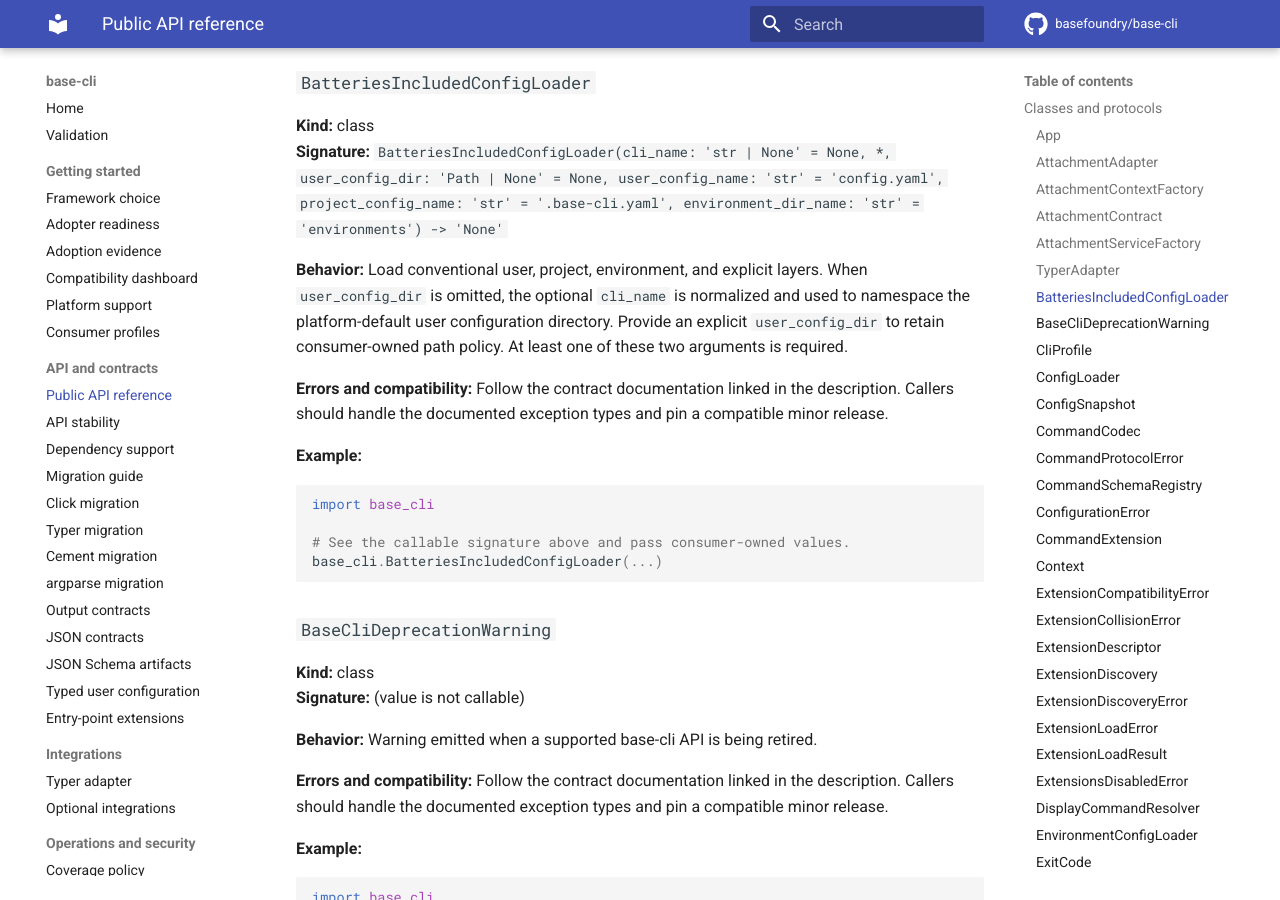
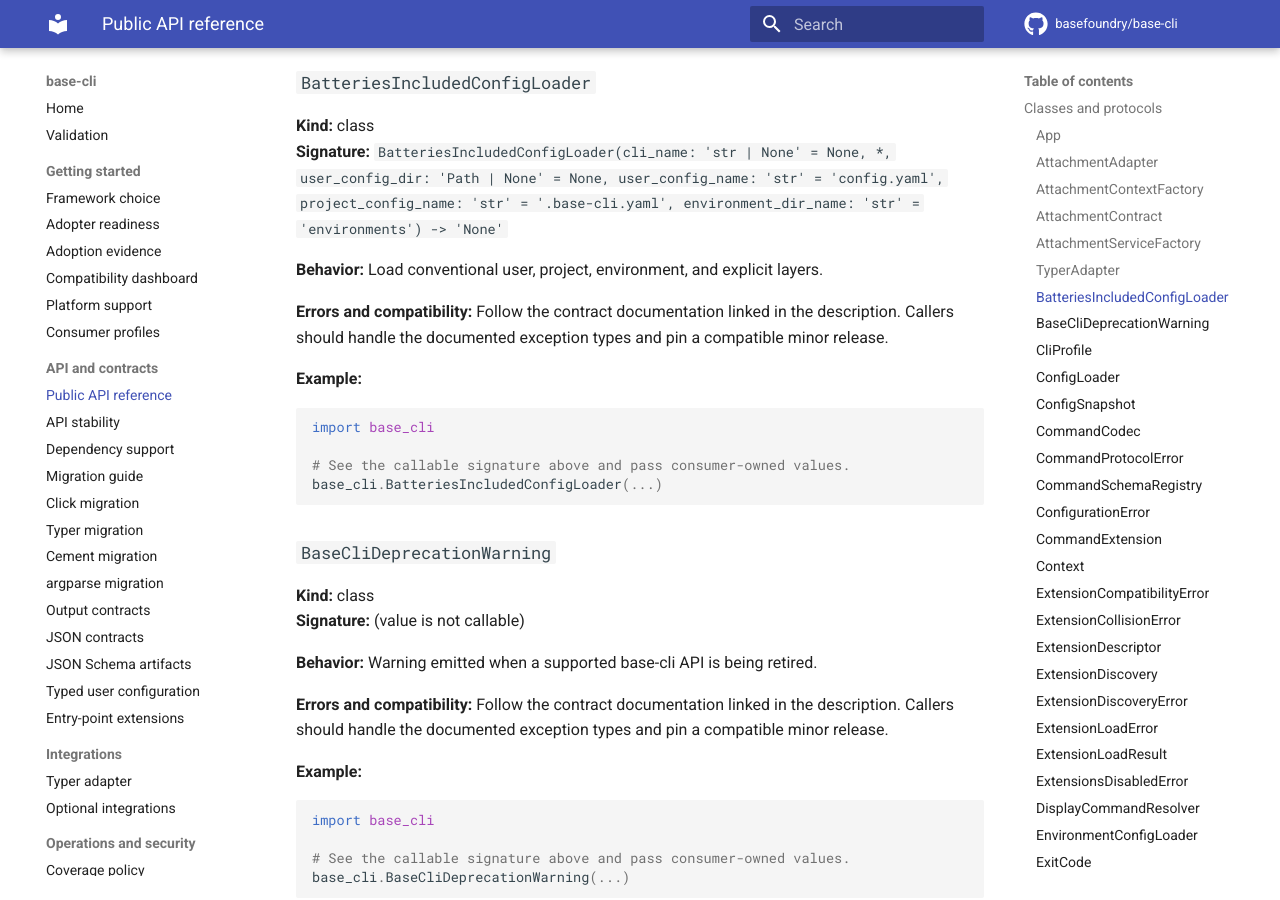
Before and after one commit to basefoundry/base-cli, an MkDocs documentation site: the page built from docs/api-reference.md, in a window 1280 px wide and 900 px high, scrolled down 3113 px. Built offline with MkDocs 1.6.1 and Material for MkDocs 9.7.7, drawn with Linux system fonts in a browser that asks for light colours; comment, search, counter and statistics services are not loaded.

Commit message:
docs: regenerate public API reference

```diff
--- a/docs/api-reference.md
+++ b/docs/api-reference.md
@@ -118,7 +118,7 @@ base_cli.TyperAdapter(...)
 **Kind:** class
 **Signature:** `BatteriesIncludedConfigLoader(cli_name: 'str | None' = None, *, user_config_dir: 'Path | None' = None, user_config_name: 'str' = 'config.yaml', project_config_name: 'str' = '.base-cli.yaml', environment_dir_name: 'str' = 'environments') -> 'None'`
 
-**Behavior:** Load conventional user, project, environment, and explicit layers. When `user_config_dir` is omitted, the optional `cli_name` is normalized and used to namespace the platform-default user configuration directory. Provide an explicit `user_config_dir` to retain consumer-owned path policy. At least one of these two arguments is required.
+**Behavior:** Load conventional user, project, environment, and explicit layers.
 
 **Errors and compatibility:** Follow the contract documentation linked in the description. Callers should handle the documented exception types and pin a compatible minor release.
 
```
